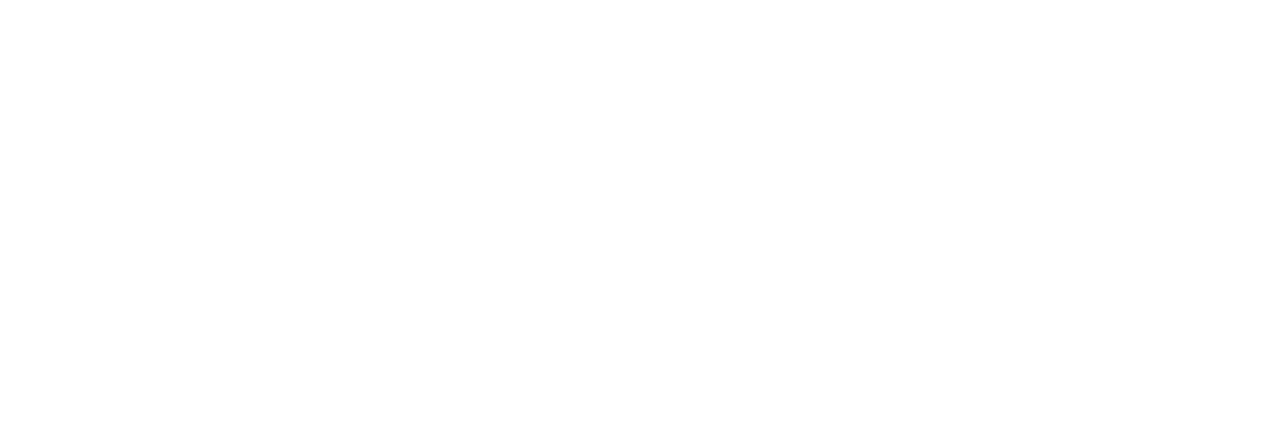
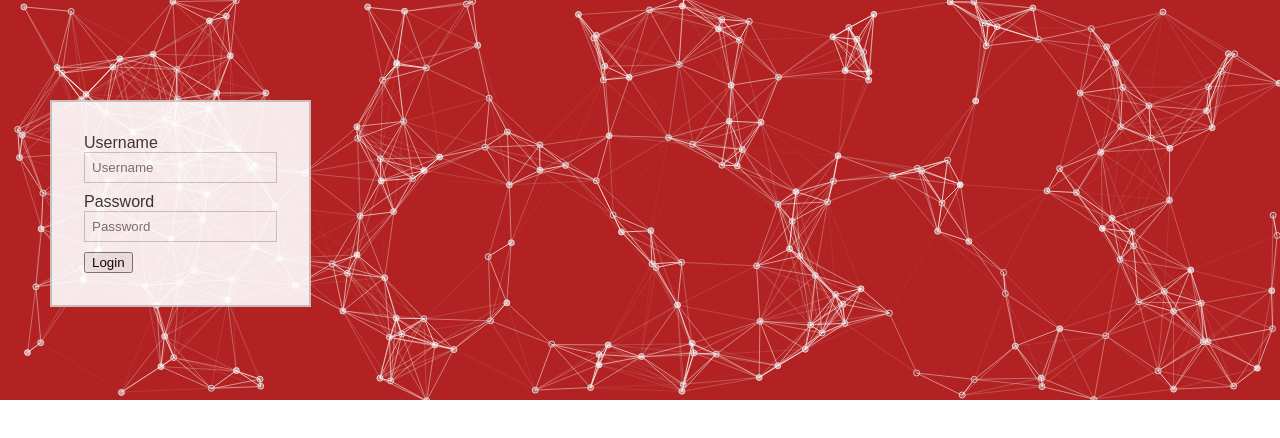
Before and after one commit to SamanjaCartagena/particlejs, a plain HTML site: page index.html in a window 1280 px wide. Drawn offline with nearby package versions, Linux system fonts and the light colour scheme.

Commit message:
finished particle js

```diff
--- a/index.html
+++ b/index.html
@@ -1 +1,40 @@
 <!DOCTYPE html>
+<html>
+<head>
+    <meta charset="UTF-8">
+    <meta name="viewport"
+    content="width=device-width, initial-scale=1.0">
+    <meta http-equiv="X-UA-Compatible"
+    content="ie-edge">
+    <title>Particles Login</title>
+<link rel="stylesheet" href="style.css">
+</head>
+<body>
+    <div id="particles-js">
+   <div id="login">
+       <form>
+           <div>
+               <label for="username">Username</label>
+               <br/>
+               <input type="text" placeholder="Username">
+
+           </div>
+           <div>
+               <label for="password">Password</label>
+               <br/>
+               <input type="text" placeholder="Password">
+           </div>
+           <input type="submit" value="Login">
+       </form>
+   </div>
+    </div>
+<script src="https://cdn.jsdelivr.net/npm/particles.js@2.0.0/particles.min.js"></script>
+<script>
+    particlesJS.load('particles-js','particles.json', function(){
+        console.log('particles.json loaded...');
+    });
+</script>
+
+</body>
+
+</html>
--- /dev/null
+++ b/particles.json
@@ -0,0 +1,67 @@
+{
+    "particles":{
+        "number":{
+            "value":400
+        },
+        "color":{
+            "value":"#fff"
+        },
+        "shape":{
+            "type":"circle",
+            "stroke":{
+                "width":1,
+                "color":"#ccc"
+            }
+        },
+        "opacity":{
+            "value":0.5,
+            "random":true,
+            "anim":{
+                "enable":true,
+                "speed":10
+            }
+        },
+        "size":{
+            "value":3,
+            "random":false,
+            "anim":
+            {
+                "enable":false,
+                "speed":10
+            }
+        },
+        "line-linked":{
+            "enable":true,
+            "distance":120,
+             "width":1
+        },
+        "move":{
+            "enable":true,
+            "speed":2,
+            "direction":"none",
+             "straight":false
+        }
+    },
+    "interactivity":{
+        "events":{
+            "onhover":{
+              "enable":true,
+              "mode":"push"
+            },
+            "onclick":{
+               "enable":true,
+               "mode":"bubble"
+            }
+        },
+        "modes":{
+            "repulse":{
+                "distance":50,
+                "duration":0.4
+            },
+            "bubble":{
+                "distance":100,
+                "size":10
+            }
+        }
+    }
+}
--- /dev/null
+++ b/style.css
@@ -0,0 +1,26 @@
+body{
+    margin:0;
+    font:normal 16px Arial, Helvetica, sans-serif;
+    color:#333;
+}
+
+#particles-js{
+    background:firebrick;
+    height:400px;
+}
+#login{
+    background: #fff;
+    opacity:0.9;
+    padding:2em;
+    border:#ccc 2px solid;
+    position:absolute;
+    top:100px;
+    left:50px;
+}
+
+#login input[type="text"], #login
+input[type="password"]{
+    padding:7px;
+    margin-bottom:10px;
+    border:1px #ccc solid;
+}
```
